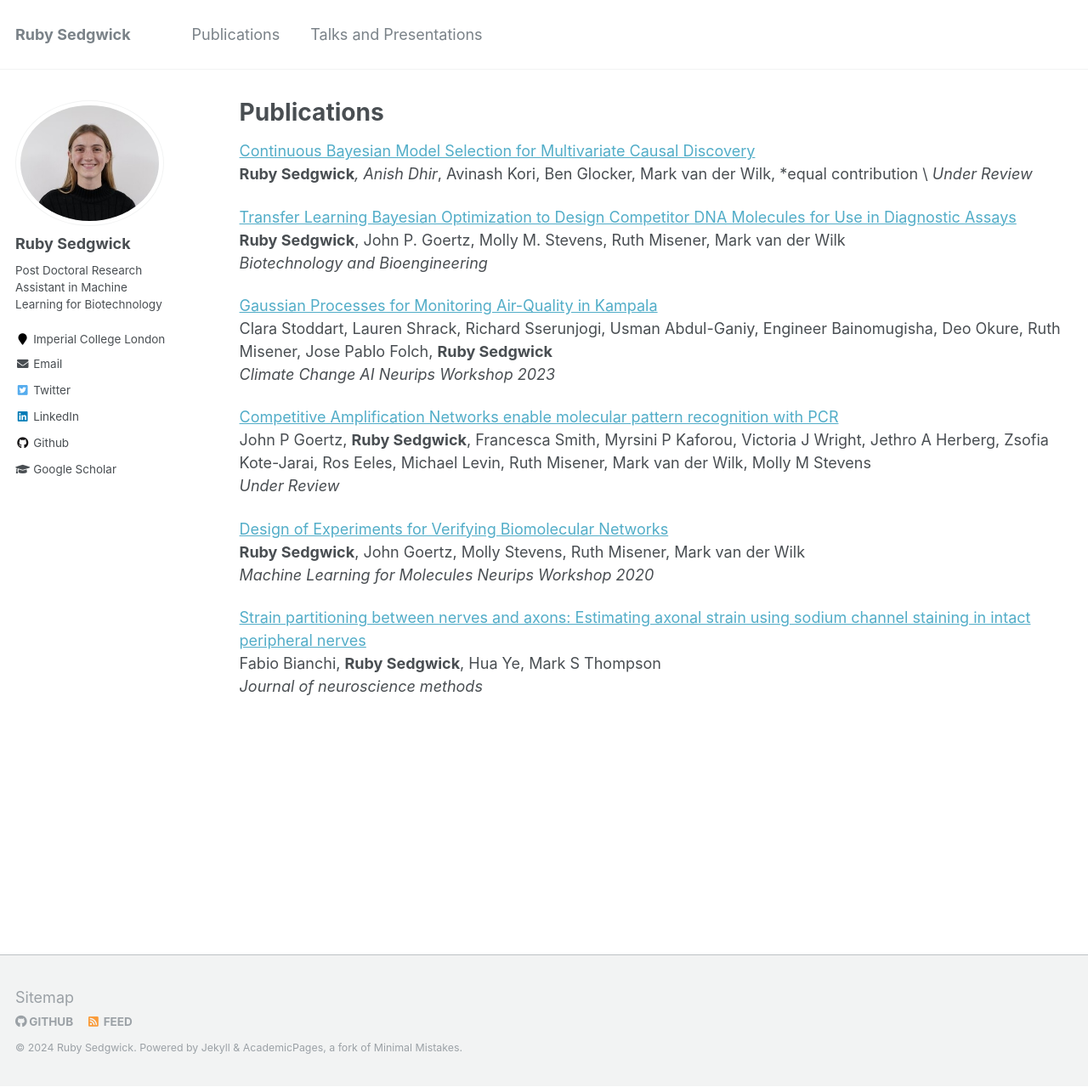
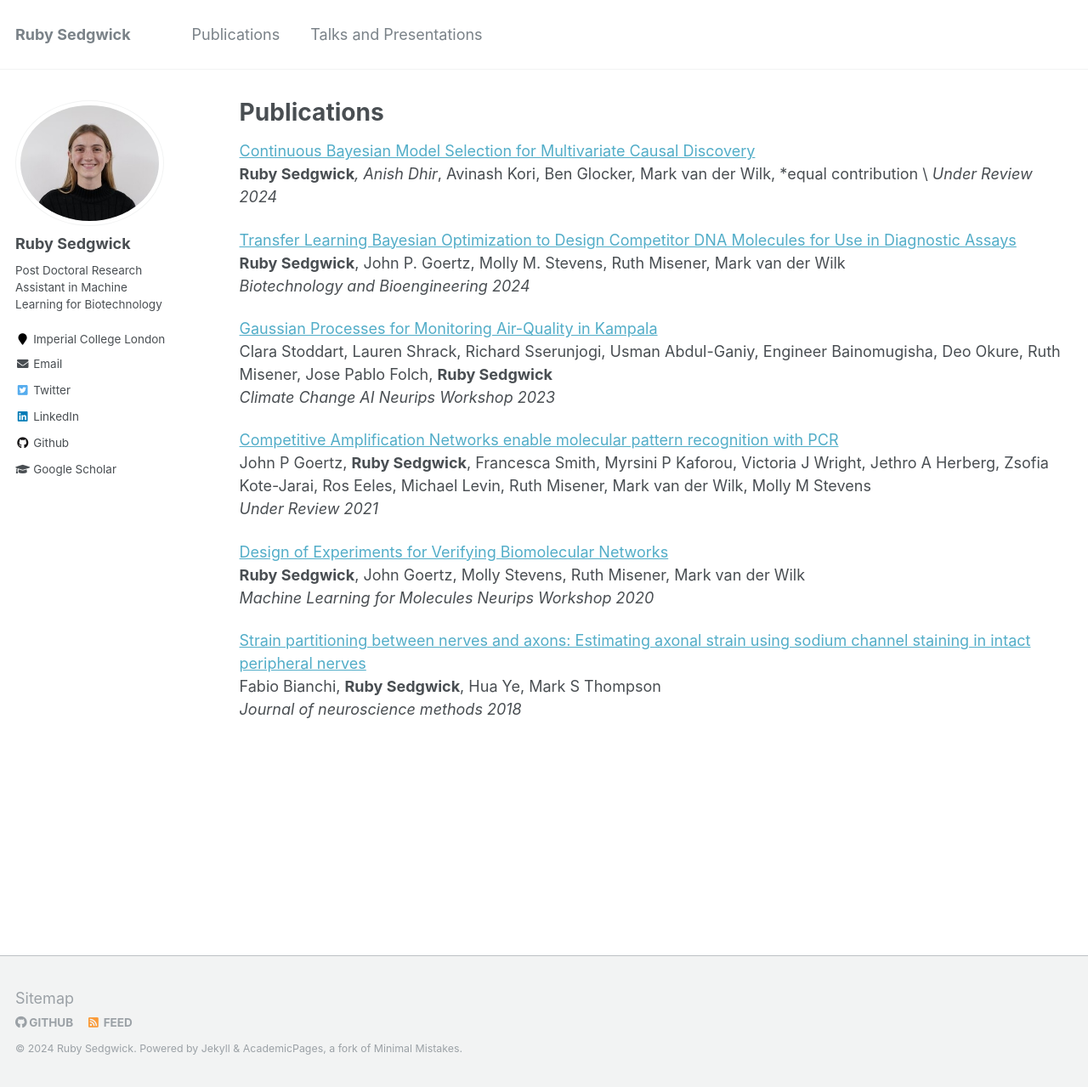
Before and after one commit to RSedgwick/rsedgwick.github.io, a Jekyll site: the page built from _pages/publications.md, in a window 1280 px wide and 1279 px high. Shown: the whole window at 85% size. Built offline with Jekyll 4.4.1, drawn with Linux system fonts in a browser that asks for light colours; a script bundle is joined from its source files by our own code.

Commit message:
Update publications.md

```diff
--- a/_pages/publications.md
+++ b/_pages/publications.md
@@ -7,11 +7,11 @@ author_profile: true
 
 [Continuous Bayesian Model Selection for Multivariate Causal Discovery](https://arxiv.org/abs/2411.10154) \
 **Ruby Sedgwick***, Anish Dhir*, Avinash Kori, Ben Glocker, Mark van der Wilk, *equal contribution \
-_Under Review_
+_Under Review 2024_
 
 [Transfer Learning Bayesian Optimization to Design Competitor DNA Molecules for Use in Diagnostic Assays](http://doi.org/10.1002/bit.28854) \
 **Ruby Sedgwick**, John P. Goertz, Molly M. Stevens, Ruth Misener, Mark van der Wilk \
-_Biotechnology and Bioengineering_
+_Biotechnology and Bioengineering 2024_
 
 [Gaussian Processes for Monitoring Air-Quality in Kampala](https://arxiv.org/abs/2311.16625) \
 Clara Stoddart, Lauren Shrack, Richard Sserunjogi, Usman Abdul-Ganiy, Engineer Bainomugisha, Deo Okure, Ruth Misener, Jose Pablo Folch, **Ruby Sedgwick** \
@@ -19,7 +19,7 @@ _Climate Change AI Neurips Workshop 2023_
 
 [Competitive Amplification Networks enable molecular pattern recognition with PCR](https://www.biorxiv.org/content/10.1101/2023.06.29.546934.abstract) \
 John P Goertz, **Ruby Sedgwick**, Francesca Smith, Myrsini P Kaforou, Victoria J Wright, Jethro A Herberg, Zsofia Kote-Jarai, Ros Eeles, Michael Levin, Ruth Misener, Mark van der Wilk, Molly M Stevens \
-_Under Review_
+_Under Review 2021_
 
 [Design of Experiments for Verifying Biomolecular Networks](https://arxiv.org/pdf/2011.10575) \
 **Ruby Sedgwick**, John Goertz, Molly Stevens, Ruth Misener, Mark van der Wilk \
@@ -28,4 +28,4 @@ _Machine Learning for Molecules Neurips Workshop 2020_
 
 [Strain partitioning between nerves and axons: Estimating axonal strain using sodium channel staining in intact peripheral nerves](https://www.sciencedirect.com/science/article/pii/S0165027018302371) \
 Fabio Bianchi, **Ruby Sedgwick**, Hua Ye, Mark S Thompson \
-_Journal of neuroscience methods_
+_Journal of neuroscience methods 2018_
```
